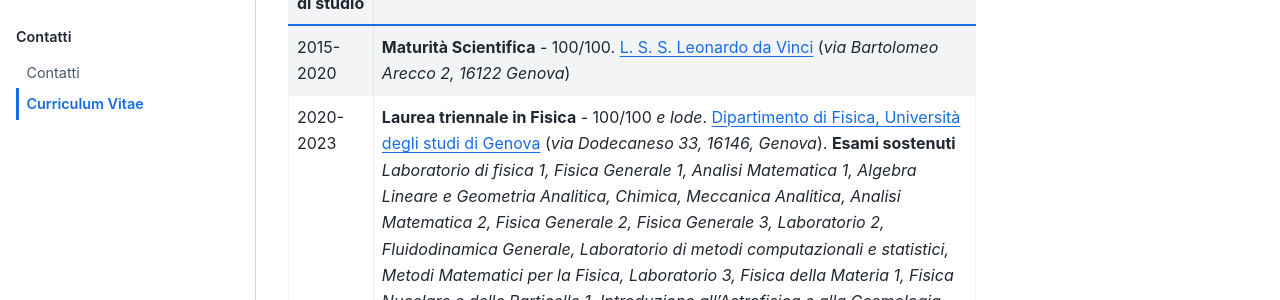
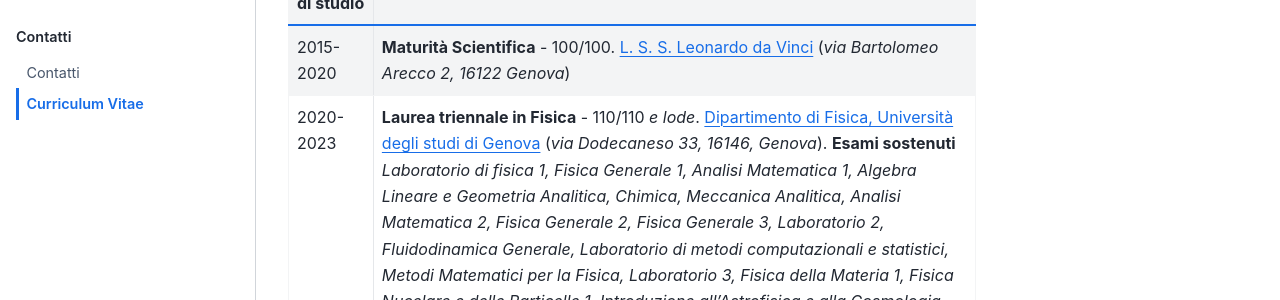
Before and after one commit to mattiasotgia/mattiasotgia.github.io, a Jupyter Book: the page built from book/content/curriculum_vitae.md, in a window 1280 px wide and 1230 px high. Shown: the part 455-755 px from the top of the window. Built offline with Jupyter Book 1.0.4 settings and Sphinx 7.4.7 and the Sphinx Book theme 1.1.4, drawn with Linux system fonts in a browser that asks for light colours.

Commit message:
Update curriculum_vitae.md

```diff
--- a/book/content/curriculum_vitae.md
+++ b/book/content/curriculum_vitae.md
@@ -13,7 +13,7 @@ E-mail (università) [\<s4942225@studenti.unige.it\>](mailto:s4942225@studenti.u
 | Periodo di studio |  |
 | - | - |
 | 2015-2020 | **Maturità Scientifica** - 100/100. [L. S. S. Leonardo da Vinci](https://www.liceoleodavincige.edu.it/) (_via Bartolomeo Arecco 2, 16122 Genova_)  |
-| 2020-2023 | **Laurea triennale in Fisica** - 100/100 _e lode_. [Dipartimento di Fisica, Università degli studi di Genova](https://www.difi.unige.it/en) (_via Dodecaneso 33, 16146, Genova_).  __Esami sostenuti__ _Laboratorio di fisica 1, Fisica Generale 1, Analisi Matematica 1, Algebra Lineare e Geometria Analitica, Chimica, Meccanica Analitica, Analisi Matematica 2, Fisica Generale 2, Fisica Generale 3, Laboratorio 2, Fluidodinamica Generale, Laboratorio di metodi computazionali e statistici, Metodi Matematici per la Fisica, Laboratorio 3, Fisica della Materia 1, Fisica Nucelare e delle Particelle 1, Introduzione all'Astrofisica e alla Cosmologia, Fisica Quantistica_ |
+| 2020-2023 | **Laurea triennale in Fisica** - 110/110 _e lode_. [Dipartimento di Fisica, Università degli studi di Genova](https://www.difi.unige.it/en) (_via Dodecaneso 33, 16146, Genova_).  __Esami sostenuti__ _Laboratorio di fisica 1, Fisica Generale 1, Analisi Matematica 1, Algebra Lineare e Geometria Analitica, Chimica, Meccanica Analitica, Analisi Matematica 2, Fisica Generale 2, Fisica Generale 3, Laboratorio 2, Fluidodinamica Generale, Laboratorio di metodi computazionali e statistici, Metodi Matematici per la Fisica, Laboratorio 3, Fisica della Materia 1, Fisica Nucelare e delle Particelle 1, Introduzione all'Astrofisica e alla Cosmologia, Fisica Quantistica_ |
 | 2023-in corso | **Laurea magistrale in Fisica (curriculum di Fisica delle Interazioni Fondamentali)** [Dipartimento di Fisica, Università degli studi di Genova](https://www.difi.unige.it/en) (_via Dodecaneso 33, 16146, Genova_)|
 
 ## Competenze tecniche
```
